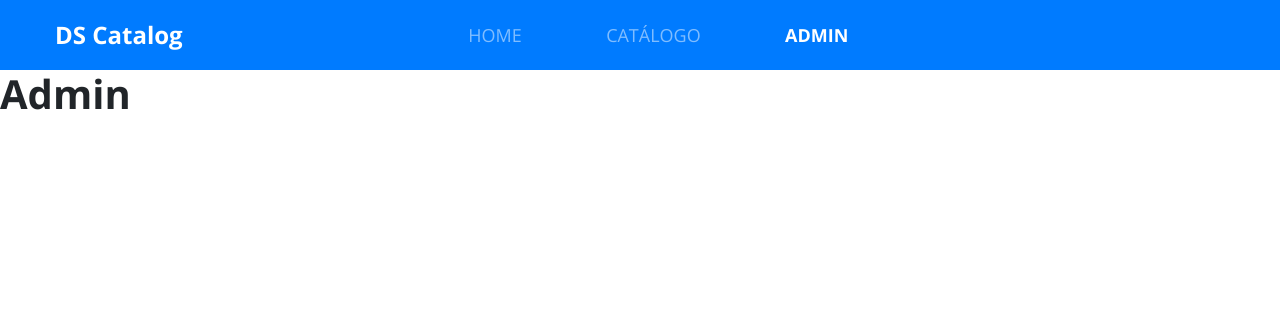
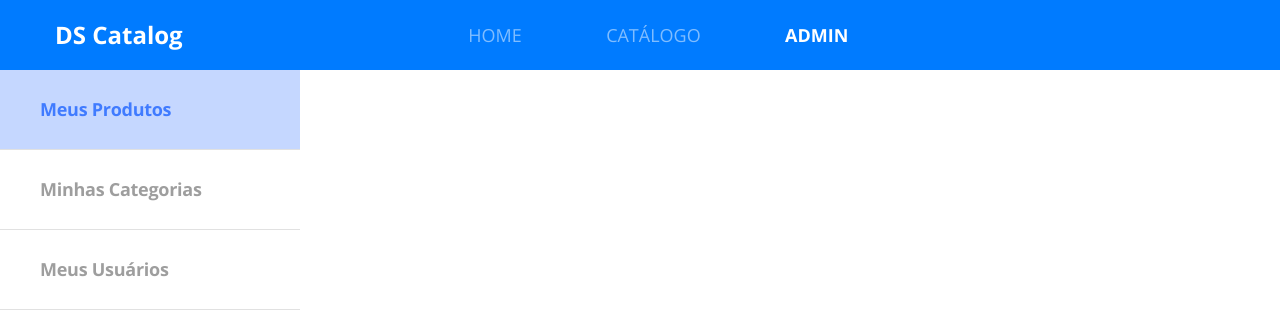
Before and after one commit to LeandroNArakaki/dscatalog-bootcamp-devsuperior, a React (Create React App) app in the folder front-web/: page /admin in a window 1280 px wide. Shown: the top 316 px of the page. Built offline with nearby package versions, Linux system fonts and the light colour scheme.

Commit message:
Add Admin Navbar

```diff
--- /dev/null
+++ b/front-web/src/core/pages/Admin/components/Navbar/index.tsx
@@ -0,0 +1,20 @@
+import React from 'react';
+import './styles.scss';
+
+const Navbar = () => (
+    <nav className="admin-nav-container">
+        <ul>
+            <li>
+                <a href="link" className="admin-nav-item active" >Meus Produtos</a>
+            </li>
+            <li>
+                <a href="link" className="admin-nav-item">Minhas Categorias</a>
+            </li>
+            <li>
+                <a href="link" className="admin-nav-item">Meus Usuários</a>
+            </li>
+        </ul>
+    </nav>
+);
+
+export default Navbar;
--- /dev/null
+++ b/front-web/src/core/pages/Admin/components/Navbar/styles.scss
@@ -0,0 +1,28 @@
+.admin-nav-container {
+    width: 300px;
+    background-color: #fff;
+    height: calc(100vh - 70px);
+}
+
+.admin-nav-item {
+    height: 80px;
+    display: block;
+    border-bottom: 1px solid #e1e1e1;
+    display: flex;
+    align-items: center;
+    padding-left: 40px;
+    font-weight: bold;
+    font-size: 18px;
+    line-height: 25px;
+    letter-spacing: -0.015em;
+    color: #9e9e9e;
+
+    &.active{
+        color: #407BFF;
+        background: rgba(64, 123, 255, 0.3);
+    }
+
+    &:hover{
+        color: #407BFF;
+    }
+}
--- a/front-web/src/core/pages/Admin/index.tsx
+++ b/front-web/src/core/pages/Admin/index.tsx
@@ -1,8 +1,10 @@
 import React from 'react';
+import Navbar from './components/Navbar';
+
 
 const Admin = () => (
     <div>
-        <h1>Admin</h1>
+        <Navbar />
     </div>
 );
 
```
Also changed, not shown: front-web/src/core/pages/Admin/sytles.scss (added).
